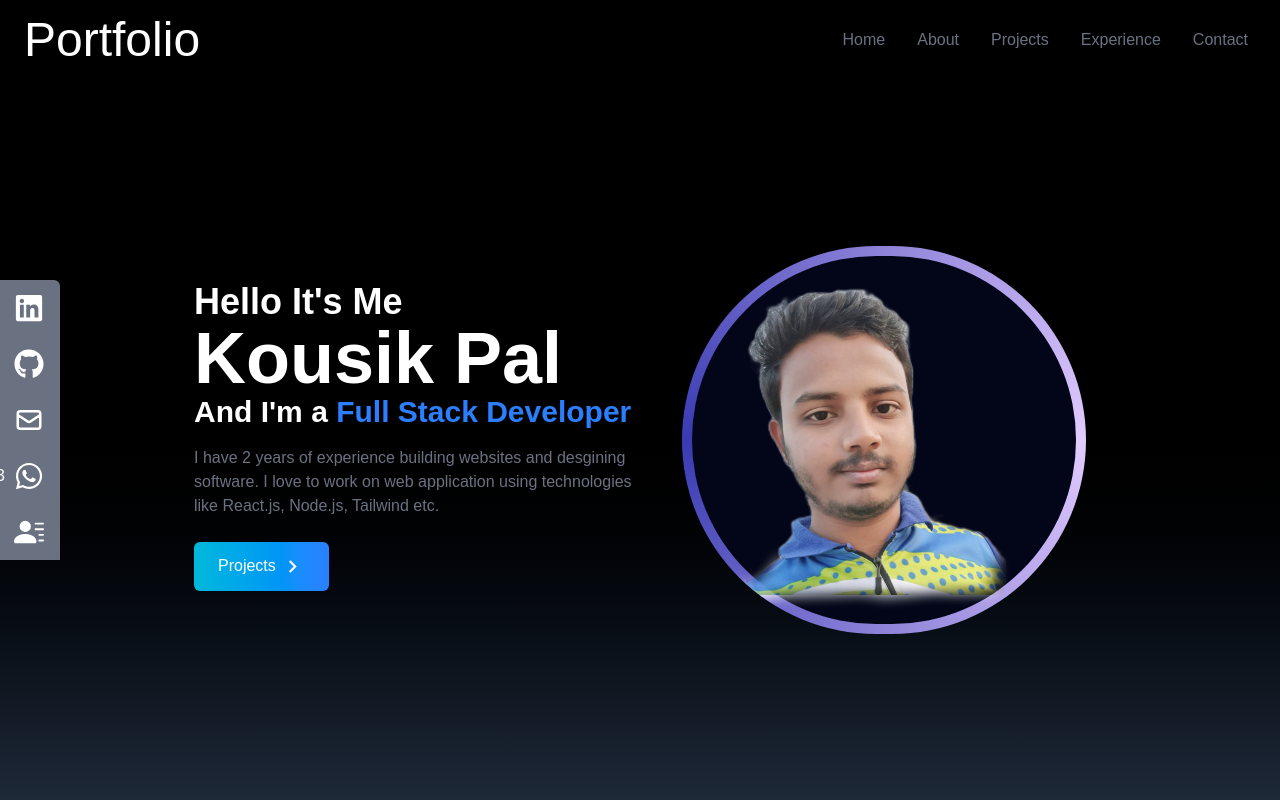
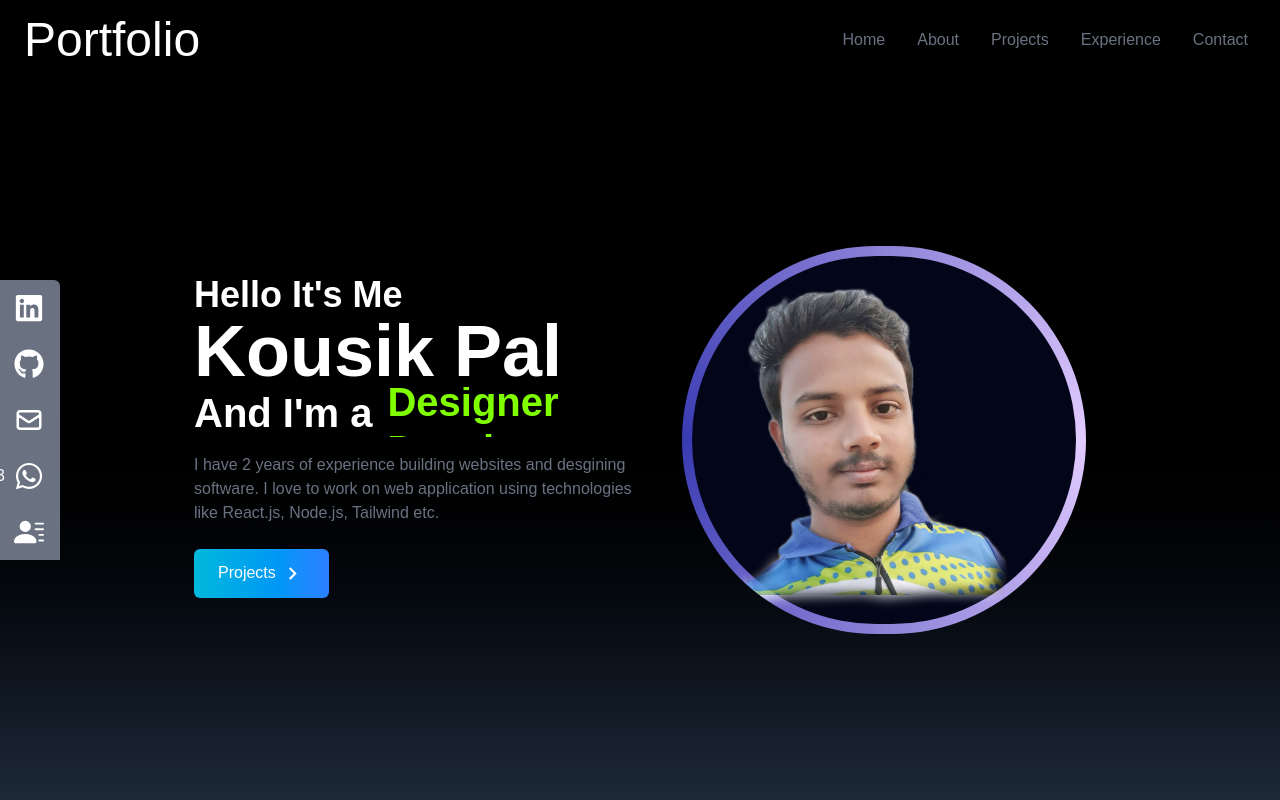
Before and after one commit to KOUSIKPAL33/portfolio, a React (Vite) app: page / in a window 1280 px wide. Shown: the top 800 px of the page. Built offline with nearby package versions, Linux system fonts and the light colour scheme.

Commit message:
Add project links

```diff
--- a/src/components/Contact.jsx
+++ b/src/components/Contact.jsx
@@ -11,14 +11,14 @@ const Contact = () => {
   return (
     <div
       name="contact"
-      className="contact w-full h-screen bg-gradient-to-b from-black to-gray-800 p-4 text-white"
+      className="contact w-full h-screen bg-gradient-to-b from-black to-gray-800 text-white"
     >
       <div className="flex flex-col p-4 justify-center max-w-screen-lg mx-auto h-full">
         <div className="h-24"></div>
         <div className="pb-8">
-          <p className="text-4xl font-bold inline border-b-4 border-gray-500">
+          <h3 className="text-4xl font-bold inline border-b-4 border-gray-500">
             Contact
-          </p>
+          </h3>
           <p className="py-6">Submit the form below to get in touch with me</p>
         </div>
 
--- a/src/components/Experience.jsx
+++ b/src/components/Experience.jsx
@@ -91,7 +91,7 @@ const Experience = () => {
     return (
         <div
             name="experience"
-            className="bg-gradient-to-b from-gray-800 to-black w-full h-screen experience"
+            className="bg-gradient-to-b from-gray-800 to-black w-full experience"
         >
             <div className="h-32"></div>
             <div className="max-w-screen-lg mx-auto p-4 flex flex-col justify-center w-full h-full text-white">
--- a/src/components/Home.jsx
+++ b/src/components/Home.jsx
@@ -2,6 +2,8 @@ import React from "react";
 import myphoto from "../assets/my_photo.png";
 import { MdOutlineKeyboardArrowRight } from "react-icons/md";
 import { Link } from "react-scroll";
+import './style.css';
+
 
 const Home = () => {
   return (
@@ -23,11 +25,20 @@ const Home = () => {
 
         </div>
         <div className="flex flex-col justify-center h-full">
-          <h2 className="text-2xl sm:text-4xl font-bold text-white">Hello It's Me </h2>
+          <h3 className="text-2xl sm:text-4xl font-bold text-white">Hello It's Me </h3>
 
           <h1 className="text-4xl sm:text-7xl text-white font-bold">Kousik Pal</h1>
 
-          <h2 className="text-white text-2xl sm:text-3xl font-bold">And I'm a <span className="text-blue-500">Full Stack Developer</span></h2>
+          <h2 className="text-white text-2xl sm:text-3xl font-bold">
+            And I'm a
+            <span>
+              <span>Coder</span>
+              <span>Designer</span>
+              <span>Developer</span>
+              <span>Programmer</span>
+              <span>Frelincer</span>
+            </span>
+            </h2>
 
           <p className="text-gray-500 py-4 max-w-md">
             I have 2 years of experience building websites and desgining software.
--- a/src/components/Projects.jsx
+++ b/src/components/Projects.jsx
@@ -17,7 +17,7 @@ function Projects() {
                 <div className="w-full flex flex-col md:flex-row flex-wrap justify-center gap-4 p-6">
 
                     <div className="w-full sm:w-[95%] md:w-[30%] lg:w-[28%] h-auto flex flex-col items-center justify-between p-4 bg-gray-900 shadow-lg rounded-lg border border-gray-500 ">
-                        <h2 className="text-2xl font-bold text-white mb-2">InCampusFoods</h2>
+                        <h3 className="text-2xl font-bold text-white mb-2">InCampusFoods</h3>
                         <img
                             src={incampusimg}
                             alt="InCampusFoods"
@@ -35,11 +35,11 @@ function Projects() {
                             <span className="text-purple-400"> MongoDB-Cloud</span>
                         </p>
                         <div className="flex flex-row gap-3">
-                            <a href="https://in-campus-frontend.vercel.app/" target="_blank" rel="noopener noreferrer"
+                            <a href="https://frontend-ecru-five-46.vercel.app//" target="_blank" rel="noopener noreferrer"
                                 className="px-4 py-2 text-white bg-gradient-to-br from-purple-500 to-pink-500 rounded-lg shadow-md hover:scale-105 transition-all">
                                 Demo
                             </a>
-                            <a href="https://github.com/KOUSIKPAL33/InCampus" target="_blank" rel="noopener noreferrer"
+                            <a href="https://github.com/KOUSIKPAL33/IncampusFoods" target="_blank" rel="noopener noreferrer"
                                 className="px-4 py-2 text-white bg-gradient-to-br from-purple-500 to-pink-500 rounded-lg shadow-md hover:scale-105 transition-all">
                                 Github
                             </a>
@@ -47,7 +47,7 @@ function Projects() {
                     </div>
 
                     <div className="w-full sm:w-[95%] md:w-[30%] lg:w-[28%] h-auto flex flex-col items-center justify-between p-4 bg-gray-900 shadow-lg rounded-lg border border-gray-500">
-                        <h2 className="text-2xl font-bold text-white mb-2">Waste2Charity</h2>
+                        <h3 className="text-2xl font-bold text-white mb-2">Waste2Charity</h3>
                         <img
                             src={waste}
                             alt="Waste2Charity"
@@ -75,7 +75,7 @@ function Projects() {
                     </div>
 
                     <div className="w-full sm:w-[95%] md:w-[30%] lg:w-[28%] h-auto flex flex-col items-center justify-between p-4 bg-gray-900 shadow-lg rounded-lg border border-gray-500">
-                        <h2 className="text-2xl font-bold text-white mb-2">SportCheck</h2>
+                        <h3 className="text-2xl font-bold text-white mb-2">SportCheck</h3>
                         <img
                             src={sport}
                             alt="SportCheck"
--- /dev/null
+++ b/src/components/style.css
@@ -0,0 +1,23 @@
+h2{
+    font-size: 2.5em;
+}
+h2>span{
+    position: relative;
+    display: inline-block;
+    color: chartreuse;
+    height: 1.25em;
+    vertical-align: bottom;
+    overflow: hidden;
+    margin-left: 15px;
+}
+h2>span>span{
+    display: block;
+    animation: animateword 5s infinite ease;
+}
+@keyframes animateword {
+    0% {transform: translateY(0%);}
+    25% {transform: translateY(-100%);}
+    50% {transform: translateY(-200%);}
+    75% {transform: translateY(-300%);}
+    100% {transform: translateY(-400%);}
+}
```
